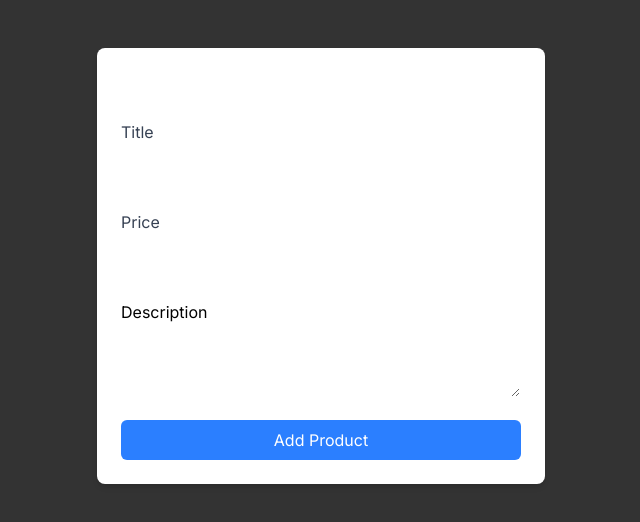
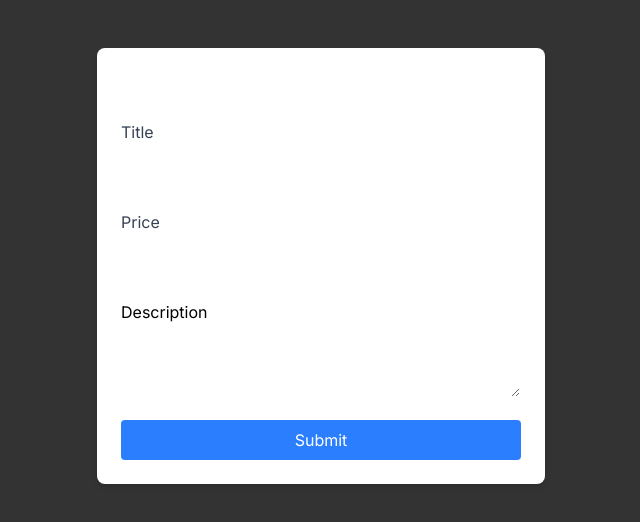
Before and after one commit to Assumpta-Chinonso1/buildtrack, a Next.js app: page /product-db-create in a window 1280 px wide. Shown: the top 522 px of the page, without its empty margins (319-959 px from the left). Built offline with nearby package versions, Linux system fonts and the light colour scheme; no server answers; the database is empty.

Commit message:
useActionstate

```diff
--- a/src/app/product-db-create/page.tsx
+++ b/src/app/product-db-create/page.tsx
@@ -1,7 +1,28 @@
+import { Submit } from "@/components/submit"
 import { getProductById } from "@/prisma-db"
 import { redirect } from "next/navigation"
+import { useActionState } from "react";
+
+
+type Errors = {
+    title?: string;
+    price?: string;
+    description?: string;
+}
+
+type FormSate = {
+    errors: Errors
+}
 
 export default function ProductDbCreatePage() {
+
+    const initialState: FormSate = {
+        errors: {},
+    }
+
+  const [state, formAction, isPending] =
+    useActionState(createProduct, initialState)
+
     async function createProduct(formData: FormData) {
 
    "use server"
@@ -10,6 +31,22 @@ export default function ProductDbCreatePage() {
     const price = formData.get("price") as string
     const description = formData.get("description") as string
 
+    const errors: Errors = {}
+
+    if(!title) {
+            errors.title = "Title is required"
+    }
+    if(!price) {
+            errors.price = "Price is required"
+    }
+    if(!description) {
+            errors.description = "Description is required"
+    }
+
+    if(Object.keys(errors).length > 0){
+        return {errors}
+    }
+
   await getProductById(title, parseInt(price), description)
 
   redirect("/service")
@@ -17,7 +54,7 @@ export default function ProductDbCreatePage() {
 }
 
      return (
-        <form action={createProduct}  className="  max-w-md mx-auto mt-12 p-6 bg-white shadow-md rounded-lg">
+        <form action={formAction}  className="  max-w-md mx-auto mt-12 p-6 bg-white shadow-md rounded-lg">
             <h2 className="text-2xl font-semibold mb-4">Create Product</h2>
             <div className="mb-4">
                 <label className="block text-gray-700 mb-2">Title</label>
@@ -27,10 +64,14 @@ export default function ProductDbCreatePage() {
                     required
                 />
 
-
+                    {
+                    state.errors.title && <p className="text-red-500">{state.errors.title}</p>
+                }
 
             </div>
+
             <div className="mb-4">
+
                 <label className="block text-gray-700 mb-2">Price</label>
                 <input
                     type="number"
@@ -39,7 +80,11 @@ export default function ProductDbCreatePage() {
                     className="w-full px-3 py-2 border rounded-md focus:outline-none focus:ring focus:border-blue-900"
                     required
                 />
+                 {
+                    state.errors.price && <p className="text-red-500">{state.errors.price}</p>
+                }
             </div>
+
             <div className="mb-4">
                 <label className="block text-black mb-2">Description</label>
                 <textarea
@@ -48,14 +93,15 @@ export default function ProductDbCreatePage() {
                     className="w-full px-3 py-2 border rounded-md focus:outline-none focus:ring focus:border-blue-900"
                     required
                 />
+                {
+                    state.errors.description && <p className="text-red-500">{state.errors.description}</p>
+                }
             </div>
-            <button
-                type="submit"
-
-                className="w-full bg-blue-500 text-white py-2 px-4 rounded-md hover:bg-blue-600 focus:outline-none focus:ring focus:border-blue-900 disabled:opacity-50"
-            >
-               Add Product
-            </button>
+             <button type="submit" className="block w-full p-2 text-white bg-blue-500 rounded disabled:bg-gray-500"
+             disabled={isPending}>
+                Submit
+             </button>
+            {/*<Submit/>*/}
         </form>
     )
 
--- a/src/app/react-form/page.tsx
+++ b/src/app/react-form/page.tsx
@@ -1,6 +1,5 @@
 "use client"
 
-import { Submit } from "@/components/submit"
 import { useRouter } from "next/navigation"
 import { useState } from "react"
 
@@ -69,7 +68,13 @@ export default function ReactFormPage() {
                     required
                 />
             </div>
-            <Submit/>
+            <button
+                type="submit"
+                disabled={loading}
+                className="w-full bg-blue-500 text-white py-2 px-4 rounded-md hover:bg-blue-600 focus:outline-none focus:ring focus:border-blue-900 disabled:opacity-50"
+            >
+                {loading ? "Creating..." : "Create Product"}
+            </button>
         </form>
     )
 }
```
